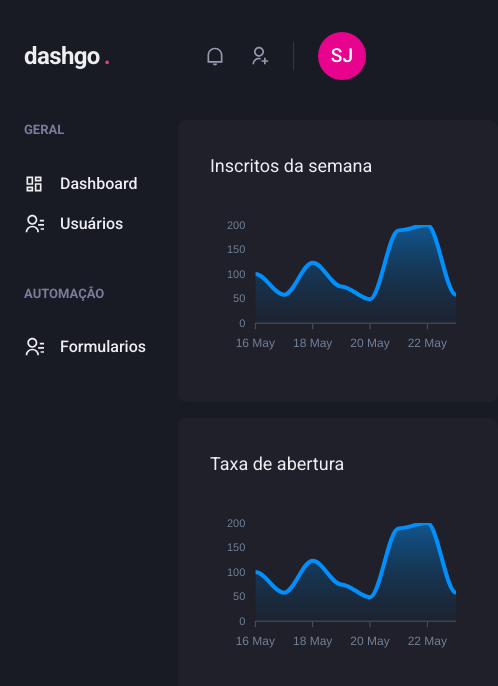
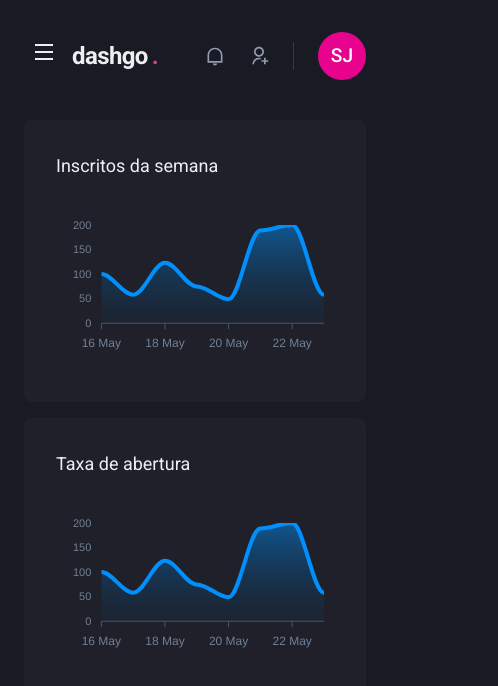
Before and after one commit to SandroJuniorr/dashgo, a Next.js app: page /dashboard in a window 390 px wide. Shown: the top 686 px of the page, 498 px wide, since content can reach past the window. Built offline with nearby package versions, Linux system fonts and the light colour scheme.

Commit message:
Responsividade Sidebar

```diff
--- a/package.json
+++ b/package.json
@@ -10,7 +10,7 @@
   },
   "dependencies": {
     "@chakra-ui/core": "^0.8.0",
-    "@chakra-ui/react": "^2.0.0",
+    "@chakra-ui/react": "1.7.3",
     "@emotion/react": "^11.9.0",
     "@emotion/styled": "^11.8.1",
     "@types/node": "^17.0.32",
--- a/src/components/Header/index.tsx
+++ b/src/components/Header/index.tsx
@@ -1,10 +1,13 @@
-import { Flex, useBreakpointValue } from "@chakra-ui/react";
+import { Flex, Icon, IconButton, useBreakpointValue } from "@chakra-ui/react";
+import { RiMenuLine } from "react-icons/ri";
+import { useSidebarDrawer } from "../../contexts/SidebarContext";
 import { Logo } from "./Logo";
 import { NotificationNav } from "./NotificationNav";
 import { Profile } from "./Profile";
 import { Search } from "./Search";
 
 export function Header() {
+  const {onOpen}= useSidebarDrawer()
   const IsWideVersion= useBreakpointValue({
     base: false,
     lg:true
@@ -20,6 +23,18 @@
       px="6"
       align="center"
     >
+      {!IsWideVersion && (
+        <IconButton
+        aria-label="Open navigation"
+        icon={<Icon as={RiMenuLine}/>}
+        fontSize="24"
+        variant="unstyled"
+        onClick={onOpen}
+        mr="2">
+
+        </IconButton>
+      )
+      }
        <Logo/>
         {IsWideVersion && <Search/>}
         <Flex
--- a/src/components/Sidebar/NavLink.tsx
+++ b/src/components/Sidebar/NavLink.tsx
@@ -9,9 +9,9 @@
     return(
         <Link display="flex" alignItems="center" {...rest}>
               <Icon as={icon} fontSize="20" />
-              <Text ml="4" fontWeight="medium">
+              {/* <Text ml="4" fontWeight="medium">
                {name}
-              </Text>
+              </Text> */ name}
             </Link>
     )
 }
--- /dev/null
+++ b/src/components/Sidebar/SidebarNav.tsx
@@ -0,0 +1,19 @@
+import { Stack } from "@chakra-ui/react";
+import { RiContactsLine, RiDashboardLine, RiGitMergeLine, RiInputMethodLine } from "react-icons/ri";
+import { NavLink } from "./NavLink";
+import { NavSection } from "./NavSection";
+
+export function SidebarNav(){
+    return(
+        <Stack spacing="12" align="flex-start">
+        <NavSection name="GERAL">
+        <NavLink name="Dashboard" icon={RiDashboardLine}/>
+        <NavLink name=" Usuários" icon={RiContactsLine}/>
+        </NavSection>
+        <NavSection name="AUTOMAÇÂO">
+        <NavLink name=" Formularios" icon={RiInputMethodLine}/>
+        <NavLink name="Automação" icon={RiGitMergeLine}/>
+        </NavSection>
+      </Stack>
+    )
+}
--- a/src/components/Sidebar/index.tsx
+++ b/src/components/Sidebar/index.tsx
@@ -1,20 +1,32 @@
-import { Box,  Stack,  } from "@chakra-ui/react";
-import { RiContactsLine, RiDashboardLine, RiGitMergeLine, RiInputMethodLine } from "react-icons/ri";
-import { NavLink } from "./NavLink";
-import { NavSection } from "./NavSection";
+import { Box, Drawer, DrawerBody, DrawerCloseButton, DrawerContent, DrawerHeader, DrawerOverlay, useBreakpointValue,    } from "@chakra-ui/react";
+import { useSidebarDrawer } from "../../contexts/SidebarContext";
+import { SidebarNav } from "./SidebarNav";
 
 export function Sidebar() {
+  const {isOpen, onClose} = useSidebarDrawer()
+  const isDrawerSidebar = useBreakpointValue({
+    base:true,
+    lg:false
+  })
+  if(isDrawerSidebar){
+    return(
+      <Drawer isOpen={isOpen} placement="left" onClose={onClose}>
+        <DrawerOverlay>
+          <DrawerContent bg="gray.800" p="4">
+            <DrawerCloseButton mt="6"/>
+            <DrawerHeader>Navegação</DrawerHeader>
+            <DrawerBody>
+              <SidebarNav/>
+            </DrawerBody>
+          </DrawerContent>
+        </DrawerOverlay>
+
+      </Drawer>
+    )
+  }
   return (
     <Box as="aside" w="64" mr="8">
-      <Stack spacing="12" align="flex-start">
-        <NavSection name="GERAL">
-        <NavLink name="Dashboard" icon={RiDashboardLine}/>
-        <NavLink name=" Usuários" icon={RiContactsLine}/>
-        </NavSection>
-        <NavSection name="AUTOMAÇÂO">
-        <NavLink name=" Formularios" icon={RiContactsLine}/>
-        </NavSection>
-      </Stack>
+      <SidebarNav/>
     </Box>
   );
 }
--- /dev/null
+++ b/src/contexts/SidebarContext.tsx
@@ -0,0 +1,25 @@
+import { useDisclosure, UseDisclosureReturn } from "@chakra-ui/react";
+import { useRouter } from "next/router";
+import { createContext, ReactNode, useContext, useEffect } from "react";
+
+interface SidebarContextProviderProps{
+    children:ReactNode
+}
+type SidebarDreawerContextProps = UseDisclosureReturn
+
+const SidebarDrawerContext = createContext({} as SidebarDreawerContextProps )
+
+export function SidebarDrawerProvider ({children}:SidebarContextProviderProps){
+    const disclosure = useDisclosure()
+    const router = useRouter()
+    useEffect(()=>{
+        disclosure.onClose()
+    },[router.asPath])
+
+    return (
+        <SidebarDrawerContext.Provider value={disclosure}>
+            {children}
+        </SidebarDrawerContext.Provider>
+    )
+}
+export const useSidebarDrawer = ()=> useContext(SidebarDrawerContext)
--- a/src/pages/_app.tsx
+++ b/src/pages/_app.tsx
@@ -1,12 +1,15 @@
 import { ChakraProvider } from "@chakra-ui/react"
 import { AppProps } from "next/app"
+import { SidebarDrawerProvider } from "../contexts/SidebarContext"
 import { theme } from "../styles/theme"
 
 
 function MyApp({ Component, pageProps } : AppProps) {
   return(
   <ChakraProvider theme={theme}>
+    <SidebarDrawerProvider>
      <Component {...pageProps} />
+     </SidebarDrawerProvider>
   </ChakraProvider>
   )
 }
```
Also changed, not shown: 1 other file (tests, documents, lock files or other folders).
